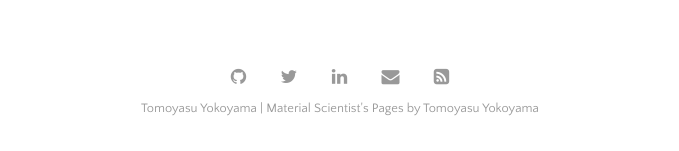
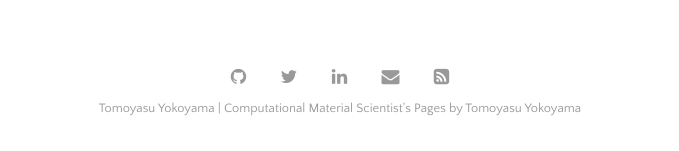
Before and after one commit to yokoyamatomoyasu/yokoyamatomoyasu.github.io, a Jekyll site: the page built from index.html, in a window 1280 px wide and 900 px high, scrolled down 2378 px. Shown: the part 746-897 px from the top of the window, without its empty margins (300-979 px from the left). Built offline with Jekyll 4.4.1, drawn with Linux system fonts in a browser that asks for light colours; the list of posts is cut into pages by our own code; some of the changed text lies outside the part shown.

Commit message:
GitHub pages site with Jekyll

```diff
--- a/_config.yml
+++ b/_config.yml
@@ -26,7 +26,7 @@ plugins:
 
 # Customise atom feed settings (this is where Jekyll-Feed gets configuration information)
 title:		       'Tomoyasu Yokoyama'
-description:	       'Material Scientist''s Pages'
+description:	       'Computational Material Scientist''s Pages'
 author:              'Tomoyasu Yokoyama'
 
 # RSS 2.0 can be used instead of Atom by uncommenting following two lines
```
Also changed, not shown: 1 other file.
